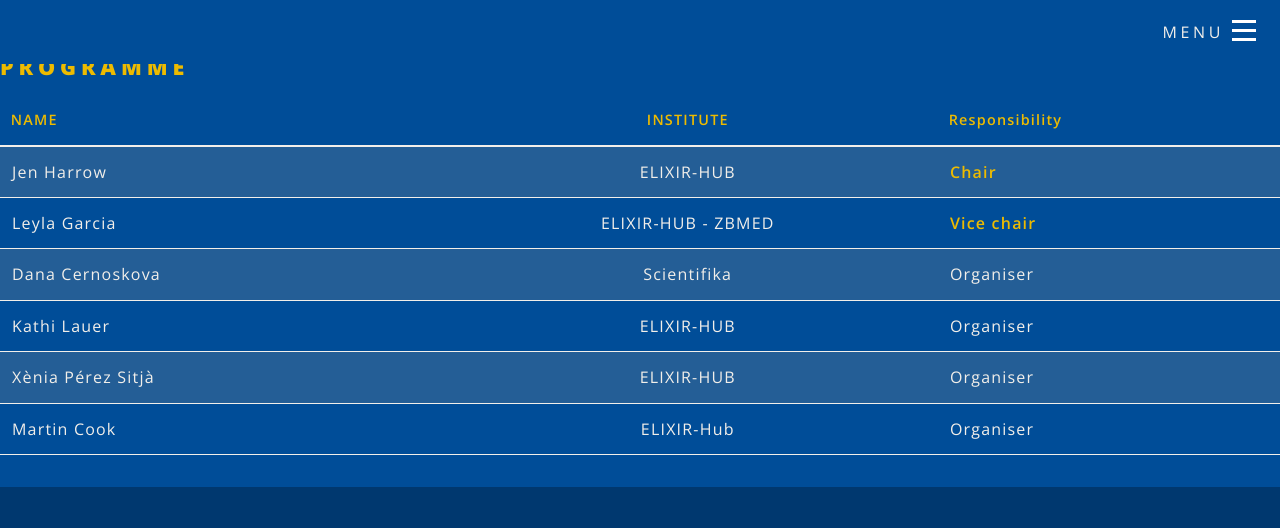
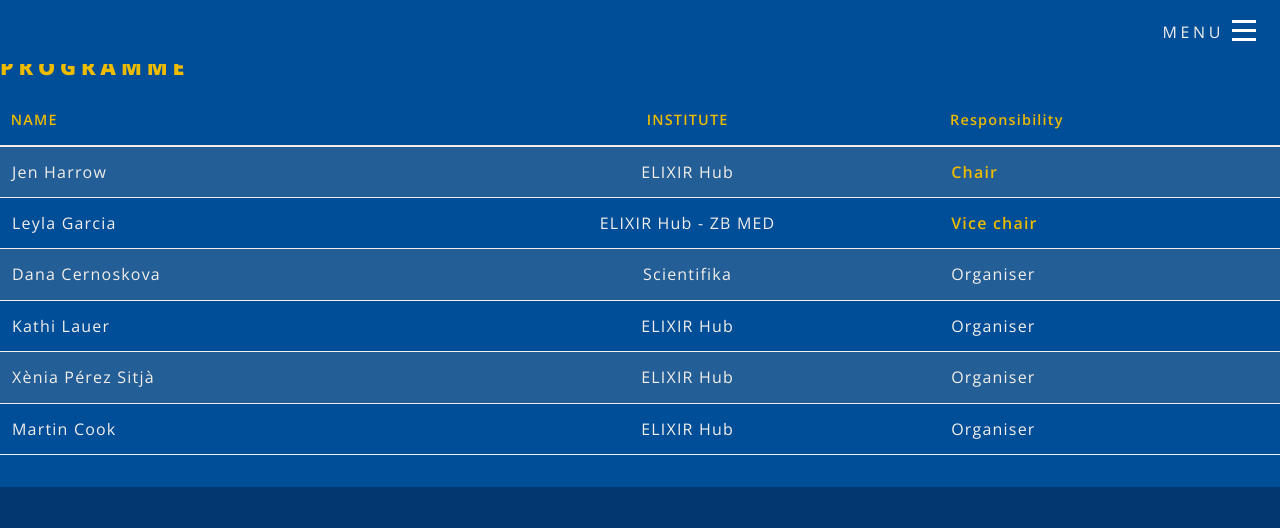
Before and after one commit to elixir-europe/biohackathon-europe-2021, a Jekyll site: the page built from _committee/updated committee-1.md, in a window 1280 px wide. Shown: the top 528 px of the page. Built offline with Jekyll 4.4.1, drawn with Linux system fonts in a browser that asks for light colours; nearby versions of some CDN libraries.

```diff
--- a/_committee/updated committee-1.md
+++ b/_committee/updated committee-1.md
@@ -7,9 +7,9 @@ author: Ricardo
 
 |**NAME**|**INSTITUTE**|**Responsibility**|
 |:---------------------|:----------------:|:----------|
-| Jen Harrow                 | ELIXIR-HUB  | **Chair**  |
-| Leyla Garcia               | ELIXIR-HUB - ZBMED | **Vice chair** |
+| Jen Harrow                 | ELIXIR Hub  | **Chair**  |
+| Leyla Garcia               | ELIXIR Hub - ZB MED | **Vice chair** |
 | Dana Cernoskova            | Scientifika | Organiser  |
-| Kathi Lauer                | ELIXIR-HUB  | Organiser  |
-| Xènia Pérez Sitjà          | ELIXIR-HUB  | Organiser  |
-| Martin Cook                | ELIXIR-Hub  | Organiser  |
+| Kathi Lauer                | ELIXIR Hub  | Organiser  |
+| Xènia Pérez Sitjà          | ELIXIR Hub  | Organiser  |
+| Martin Cook                | ELIXIR Hub  | Organiser  |
--- a/_includes/header.html
+++ b/_includes/header.html
@@ -24,7 +24,6 @@
             <li><a href="{{ site.baseurl }}/projects.html">Projects</a></li>
             <li><a href="{{ site.baseurl }}/programme.html">Programme</a></li>
             <li><a href="{{ site.baseurl }}/venue.html">Venue</a></li>
-            <li><a href="{{ site.baseurl }}/biohackathons.html">Other Biohackathons</a></li>
             <li><a href="{{ site.baseurl }}/biohackrxiv.html">BioHackrXiv</a></li>
             <li><a href="{{ site.baseurl }}/registration.html">Registration</a></li>
             <li><a href="{{ site.baseurl }}/contact.html">Contact</a></li>
--- a/index.html
+++ b/index.html
@@ -157,7 +157,7 @@ layout: landing
 	<div class="inner">
 		<h2>Hacking Topics</h2>
 		<h3 class="mt-0">Call for proposals will open 1 March!</h3>
-<p>Selected hacking topics will be published here once reviewed by the Biohackathon Organising Committee. We are expecting topics to align well with the current interest of life science communities at large. These may include standardised workflows, containerisation, schemas and identifiers, ontology tooling, metadata validation, and training. We encourage submissions of hacking topics from the public and private sector.</p>
+<p>Selected hacking topics will be published here once reviewed by the BioHackathon Organising Committee. We are expecting topics to align well with the current interest of life science communities at large. These may include standardised workflows, containerisation, schemas and identifiers, ontology tooling, metadata validation, and training. We encourage submissions of hacking topics from the public and private sector.</p>
 <h3>Call for Proposals</h3>
 <p>We ask the project leads to submit a proposal through EasyChair. The proposals will include the following:</p>
 <ul>
@@ -171,7 +171,7 @@ layout: landing
 <li>Expected outcome and timeframe </li>
 <li>The repository where the code will reside</li>
 </ul>
-<p>We expect the projects to be submitted to BiohackrXiv within six months after end of the Biohackathon, wherever possible.</p>
+<p>We expect the projects to be submitted to BioHackrXiv within six months after end of the BioHackathon, wherever possible.</p>
 <a class="button special" href="{{ site.baseurl }}/ipdiscl.html">IP Disclaimer</a>
 	</div>
 	</section>
--- a/registration.html
+++ b/registration.html
@@ -8,7 +8,7 @@ title: Registration
 <p>Registration will open in June 2021. </p>
         <!-- <a href="https://www.eventbrite.co.uk/e/biohackathon-europe-2020-registration-104117179286" target="_blank" class="button fit special">Register here!</a>-->
 
-        <h2>Going virtual</h2>
+        <h2>Going hybrid</h2>
         <p>This year we are planning to bring you the BioHackathon face-to-face, with remote access available i.e. hybrid attendance. We prefer face-to-face participation, but if the circumstances do not allow it then remote access will be available. Remote access will be organised by each project leader. We provide a live stream of reporting sessions.</p>
 
 <p>We believe the new format will allow everyone to participate in the BioHackathon and deliver tangible outcomes from the selected projects.</p>
```
Also changed, not shown: programme.html (+54 -5 lines), venue.html (+4 -4 lines).
